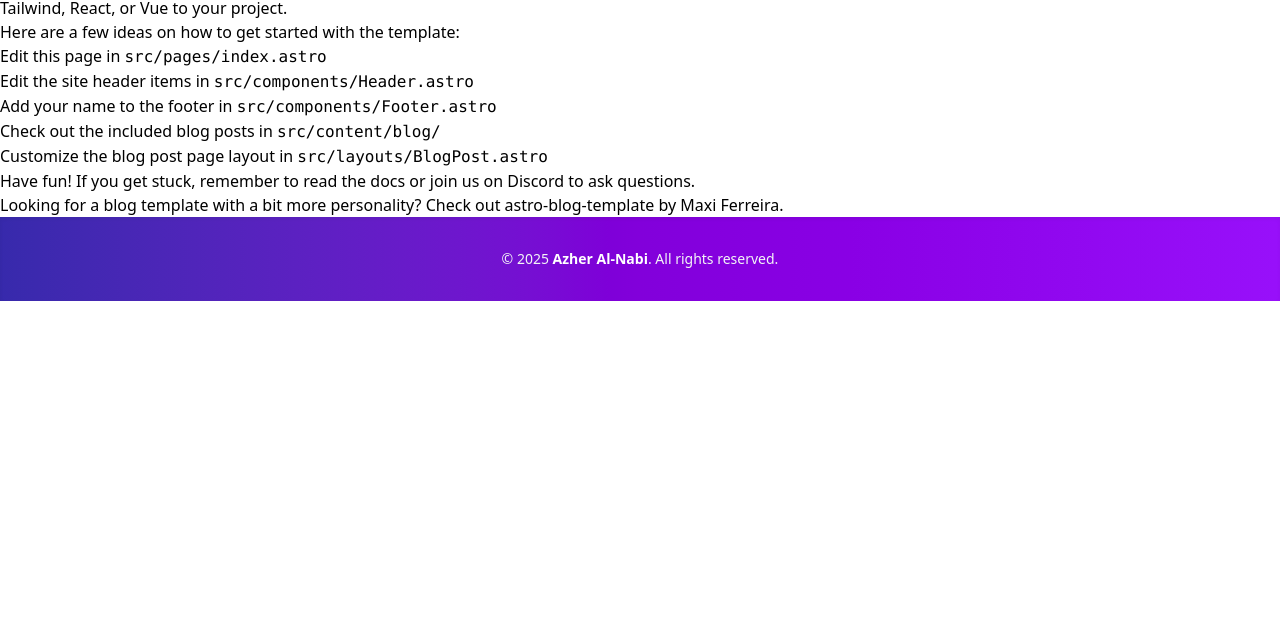
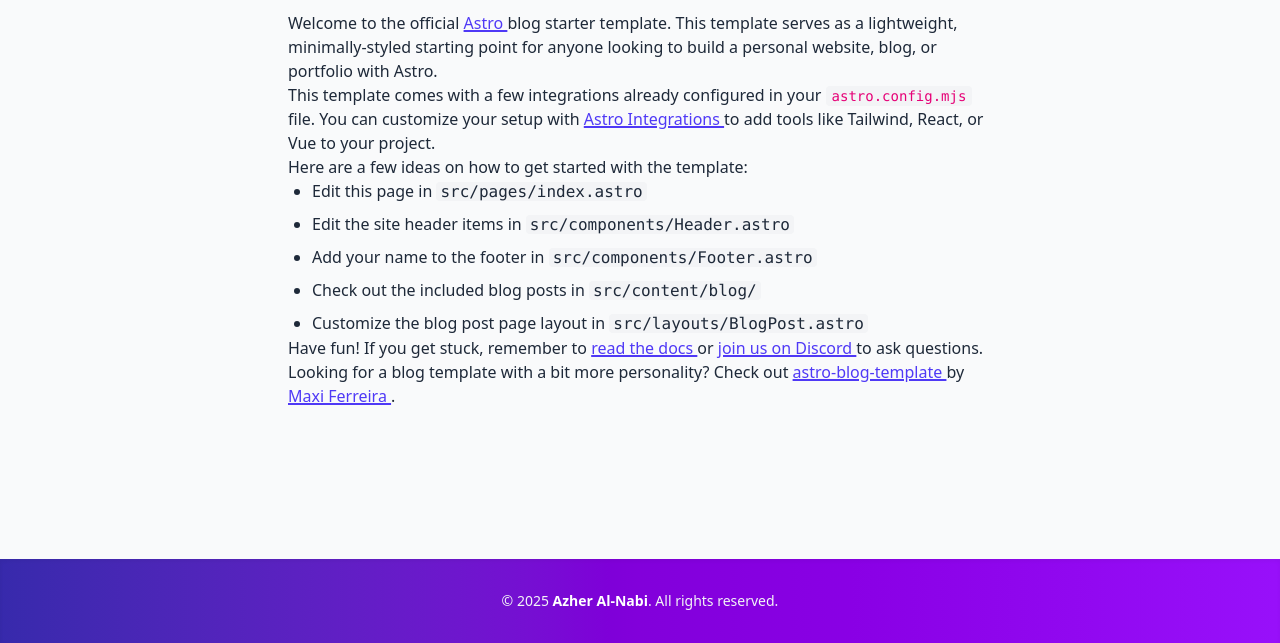
Before and after one commit to azher-alnabi/browser-ocr, an Astro site in the folder frontend/: page / in a window 1280 px wide. Shown: the part 157-800 px from the top of the page. Built offline with nearby package versions, Linux system fonts and the light colour scheme; Astro itself is replaced by a stand-in of ours.

Commit message:
Modified homepage with a sample

```diff
--- a/frontend/src/pages/index.astro
+++ b/frontend/src/pages/index.astro
@@ -6,44 +6,74 @@
 ---
 
 <!doctype html>
-<html lang="en">
+<html lang="en" class="scroll-smooth">
   <head>
     <BaseHead title={SITE_TITLE} description={SITE_DESCRIPTION} />
   </head>
-	<body>
+  <body class="bg-gray-50 text-gray-800 flex flex-col min-h-screen font-sans">
     <Header />
-		<main>
-			<h1>🧑‍🚀 Hello, Astronaut!</h1>
+
+    <main class="flex-1 max-w-3xl mx-auto px-4 sm:px-6 lg:px-8 py-12">
+      <h1 class="text-4xl font-bold text-gray-900 mb-6 text-center">
+        🧑‍🚀 Hello, Astronaut!
+      </h1>
+
+      <div class="prose prose-lg prose-indigo max-w-none">
         <p>
-				Welcome to the official <a href="https://astro.build/">Astro</a> blog starter template. This
-				template serves as a lightweight, minimally-styled starting point for anyone looking to build
-				a personal website, blog, or portfolio with Astro.
+          Welcome to the official
+          <a href="https://astro.build/" class="text-indigo-600 hover:text-indigo-800 underline decoration-2">
+            Astro
+          </a>
+          blog starter template. This template serves as a lightweight, minimally-styled starting point for
+          anyone looking to build a personal website, blog, or portfolio with Astro.
         </p>
+
         <p>
           This template comes with a few integrations already configured in your
-				<code>astro.config.mjs</code> file. You can customize your setup with
-				<a href="https://astro.build/integrations">Astro Integrations</a> to add tools like Tailwind,
-				React, or Vue to your project.
+          <code class="px-1.5 py-0.5 rounded bg-gray-100 text-pink-600 font-mono text-sm">
+            astro.config.mjs
+          </code>
+          file. You can customize your setup with
+          <a href="https://astro.build/integrations" class="text-indigo-600 hover:text-indigo-800 underline decoration-2">
+            Astro Integrations
+          </a>
+          to add tools like Tailwind, React, or Vue to your project.
         </p>
+
         <p>Here are a few ideas on how to get started with the template:</p>
-			<ul>
-				<li>Edit this page in <code>src/pages/index.astro</code></li>
-				<li>Edit the site header items in <code>src/components/Header.astro</code></li>
-				<li>Add your name to the footer in <code>src/components/Footer.astro</code></li>
-				<li>Check out the included blog posts in <code>src/content/blog/</code></li>
-				<li>Customize the blog post page layout in <code>src/layouts/BlogPost.astro</code></li>
+        <ul class="list-disc pl-6 space-y-2">
+          <li>Edit this page in <code class="bg-gray-100 px-1 rounded">src/pages/index.astro</code></li>
+          <li>Edit the site header items in <code class="bg-gray-100 px-1 rounded">src/components/Header.astro</code></li>
+          <li>Add your name to the footer in <code class="bg-gray-100 px-1 rounded">src/components/Footer.astro</code></li>
+          <li>Check out the included blog posts in <code class="bg-gray-100 px-1 rounded">src/content/blog/</code></li>
+          <li>Customize the blog post page layout in <code class="bg-gray-100 px-1 rounded">src/layouts/BlogPost.astro</code></li>
         </ul>
+
         <p>
           Have fun! If you get stuck, remember to
-				<a href="https://docs.astro.build/">read the docs</a>
-				or <a href="https://astro.build/chat">join us on Discord</a> to ask questions.
+          <a href="https://docs.astro.build/" class="text-indigo-600 hover:text-indigo-800 underline decoration-2">
+            read the docs
+          </a>
+          or
+          <a href="https://astro.build/chat" class="text-indigo-600 hover:text-indigo-800 underline decoration-2">
+            join us on Discord
+          </a>
+          to ask questions.
         </p>
+
         <p>
           Looking for a blog template with a bit more personality? Check out
-				<a href="https://github.com/Charca/astro-blog-template">astro-blog-template</a>
-				by <a href="https://twitter.com/Charca">Maxi Ferreira</a>.
+          <a href="https://github.com/Charca/astro-blog-template" class="text-indigo-600 hover:text-indigo-800 underline decoration-2">
+            astro-blog-template
+          </a>
+          by
+          <a href="https://twitter.com/Charca" class="text-indigo-600 hover:text-indigo-800 underline decoration-2">
+            Maxi Ferreira
+          </a>.
         </p>
+      </div>
     </main>
+
     <Footer />
   </body>
 </html>
```
Lines whose indentation alone changed are shown as unchanged.
